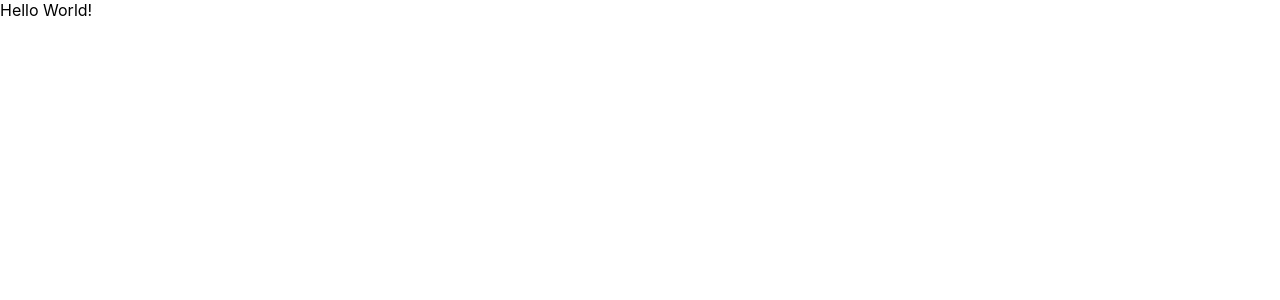
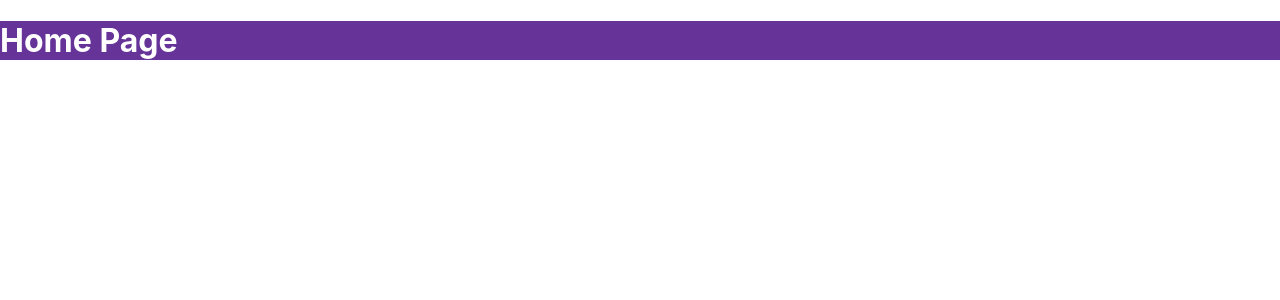
Before and after one commit to KristinaChausheva/react-admin-panel, a React (Create React App) app: page / in a window 1280 px wide. Shown: the top 300 px of the page. Built offline with nearby package versions, Linux system fonts and the light colour scheme.

Commit message:
adding pages

```diff
--- a/src/App.js
+++ b/src/App.js
@@ -1,5 +1,7 @@
+import Home from "./pages/home/Home"
+
 function App() {
-  return <div className="App">Hello World!</div>
+  return <Home />
 }
 
 export default App
--- a/src/index.css
+++ b/src/index.css
@@ -1,5 +1,6 @@
 body {
   margin: 0;
+  padding: 0;
   font-family: -apple-system, BlinkMacSystemFont, "Nunito", "Segoe UI", "Roboto",
     "Oxygen", "Ubuntu", "Cantarell", "Fira Sans", "Droid Sans", "Helvetica Neue",
     sans-serif;
--- a/src/pages/home/Home.jsx
+++ b/src/pages/home/Home.jsx
@@ -1,5 +1,11 @@
+import "./home.scss"
+
 function Home() {
-  return <div className="Home">Hello World!</div>
+  return (
+    <div className="home">
+      <h1 className="title">Home Page</h1>
+    </div>
+  )
 }
 
 export default Home
--- /dev/null
+++ b/src/pages/home/home.scss
@@ -0,0 +1,6 @@
+.home {
+  background-color: rebeccapurple;
+  .title {
+    color: white;
+  }
+}
```
Also changed, not shown: src/pages/list/List.jsx (added, +11 -0 lines), src/pages/login/Login.jsx (added, +11 -0 lines), src/pages/new/New.jsx (added, +11 -0 lines), src/pages/single/Single.jsx (added, +11 -0 lines), src/pages/list/list.scss (added), src/pages/login/login.scss (added), src/pages/new/new.scss (added), src/pages/single/single.scss (added).
